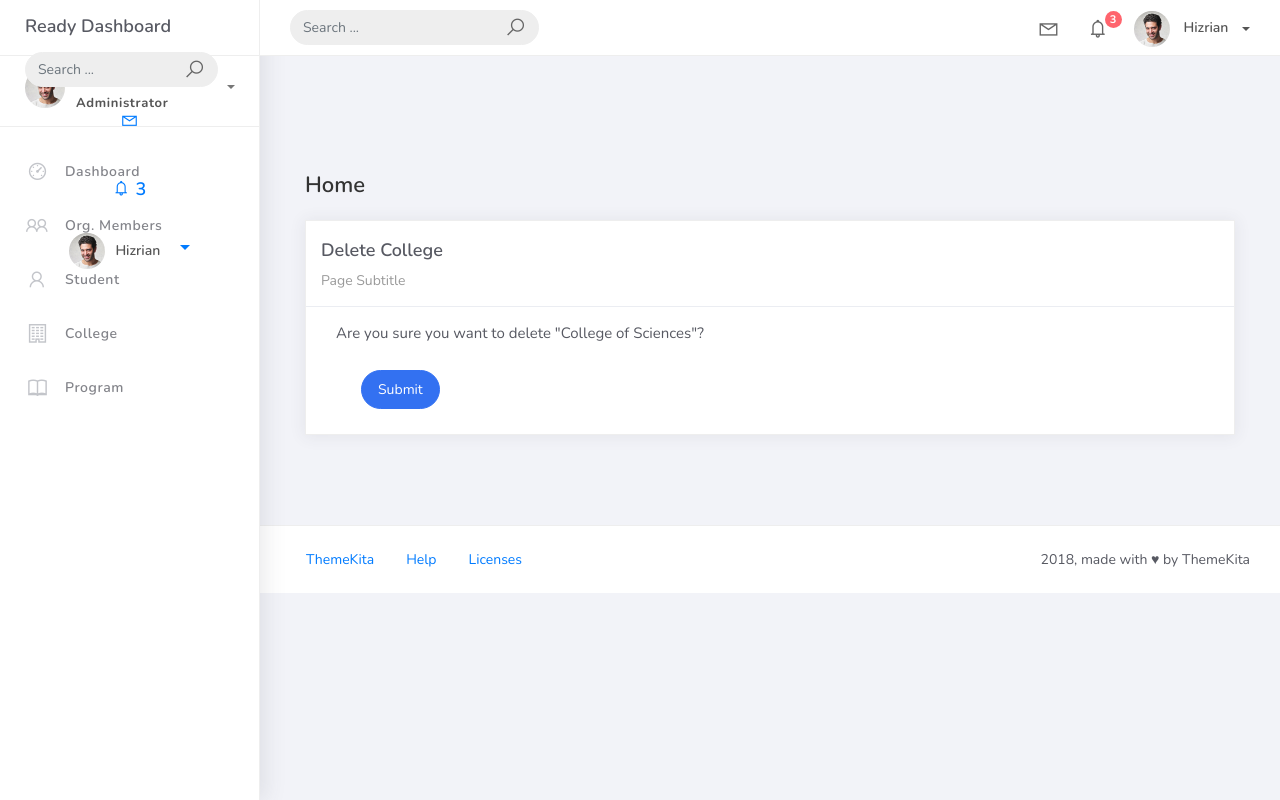
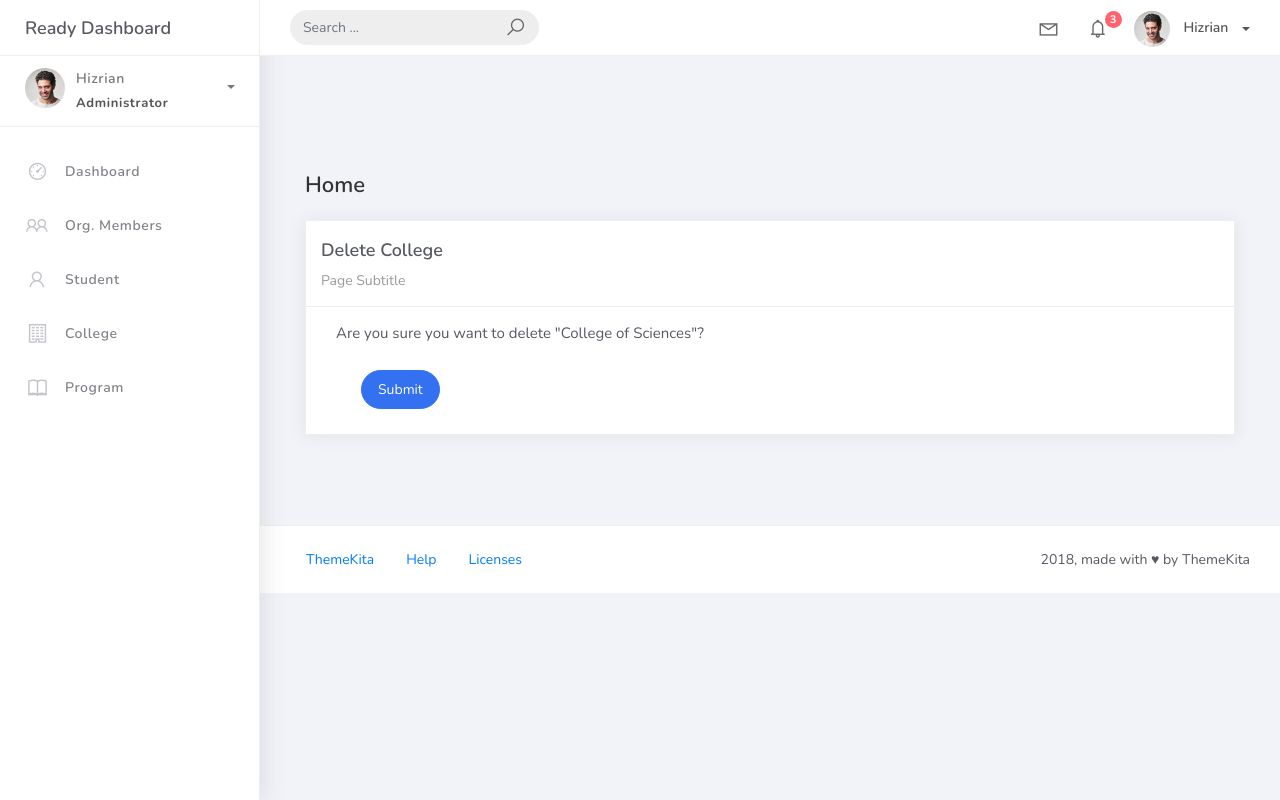
Before and after one commit to Althea09-gif/PSUSphere, a Django app: page /college_list/1/delete in a window 1280 px wide. Run offline with Django 5.2, Linux system fonts and the light colour scheme; data comes from the database, SQL or seed files in the repository; some libraries are stand-ins or nearby versions.

Commit message:
fix base.html

```diff
--- a/projectsite/templates/base.html
+++ b/projectsite/templates/base.html
@@ -19,132 +19,6 @@
     <div class="main-header">
       <div class="logo-header">
         <a href="{% url 'home' %}" class="logo">Ready Dashboard</a>
-
-					<form class="navbar-left navbar-form nav-search mr-md-3" action="">
-						<div class="input-group">
-							<input type="text" placeholder="Search ..." class="form-control">
-							<div class="input-group-append">
-								<span class="input-group-text">
-									<i class="la la-search search-icon"></i>
-								</span>
-							</div>
-						</div>
-					</form>
-					<ul class="navbar-nav topbar-nav ml-md-auto align-items-center">
-						<li class="nav-item dropdown hidden-caret">
-							<a class="nav-link dropdown-toggle" href="#" id="navbarDropdown" role="button" data-toggle="dropdown" aria-haspopup="true" aria-expanded="false">
-								<i class="la la-envelope"></i>
-							</a>
-							<div class="dropdown-menu" aria-labelledby="navbarDropdown">
-								<a class="dropdown-item" href="#">Action</a>
-								<a class="dropdown-item" href="#">Another action</a>
-								<div class="dropdown-divider"></div>
-								<a class="dropdown-item" href="#">Something else here</a>
-							</div>
-						</li>
-						<li class="nav-item dropdown hidden-caret">
-							<a class="nav-link dropdown-toggle" href="#" id="navbarDropdown" role="button" data-toggle="dropdown" aria-haspopup="true" aria-expanded="false">
-								<i class="la la-bell"></i>
-								<span class="notification">3</span>
-							</a>
-							<ul class="dropdown-menu notif-box" aria-labelledby="navbarDropdown">
-								<li>
-									<div class="dropdown-title">You have 4 new notification</div>
-								</li>
-								<li>
-									<div class="notif-center">
-										<a href="#">
-											<div class="notif-icon notif-primary"> <i class="la la-user-plus"></i> </div>
-											<div class="notif-content">
-												<span class="block">
-													New user registered
-												</span>
-												<span class="time">5 minutes ago</span>
-											</div>
-										</a>
-										<a href="#">
-											<div class="notif-icon notif-success"> <i class="la la-comment"></i> </div>
-											<div class="notif-content">
-												<span class="block">
-													Rahmad commented on Admin
-												</span>
-												<span class="time">12 minutes ago</span>
-											</div>
-										</a>
-										<a href="#">
-											<div class="notif-img">
-												<img src="{% static 'img/profile2.jpg' %}" alt="Img Profile">
-												</div>
-											<div class="notif-content">
-												<span class="block">
-													Reza send messages to you
-												</span>
-												<span class="time">12 minutes ago</span>
-											</div>
-										</a>
-										<a href="#">
-											<div class="notif-icon notif-danger"> <i class="la la-heart"></i> </div>
-											<div class="notif-content">
-												<span class="block">
-													Farrah liked Admin
-												</span>
-												<span class="time">17 minutes ago</span>
-											</div>
-										</a>
-									</div>
-								</li>
-								<li>
-									<a class="see-all" href="javascript:void(0);"> <strong>See all notifications</strong> <i class="la la-angle-right"></i> </a>
-								</li>
-							</ul>
-						</li>
-						<li class="nav-item dropdown">
-								<a class="dropdown-toggle profile-pic" data-toggle="dropdown" href="#" aria-expanded="false">
-								<img src="{% static 'img/profile.jpg' %}" alt="user-img" width="36" class="img-circle"><span >Hizrian</span></span> </a>
-							<ul class="dropdown-menu dropdown-user">
-								<li>
-									<div class="user-box">
-										<div class="u-img"><img src="{% static 'img/profile.jpg' %}" alt="user"></div>
-										<div class="u-text">
-											<h4>Hizrian</h4>
-											<p class="text-muted">hello@themekita.com</p><a href="profile.html" class="btn btn-rounded btn-danger btn-sm">View Profile</a></div>
-											<div class="scrollbar-inner sidebar-wrapper">
-					<div class="user">
-						<div class="photo">
-							</div>
-						<div class="info">
-							<a class="" data-toggle="collapse" href="#collapseExample" aria-expanded="true">
-								<a href="{% url 'home' %}"></a>
-								<i class="la la-dashboard"></i>
-								<p>Dashboard</p>
-								</a>
-						</li>
-						<li class="nav-item">
-							<a href="{% url 'organization-list' %}">
-								<i class="la la-table"></i>
-								<p>Organization</p>
-							</a>
-						</li>
-						<li class="nav-item">
-							<a href="{% url 'member-list' %}"></a>
-								<i class="la la-keyboard-o"></i>
-								<p>Org. Members</p>
-							</a>
-						</li>
-						<li class="nav-item">
-							<a href="{% url 'student-list' %}"></a>
-								<i class="la la-th"></i>
-								<p>Student</p>
-							</a>
-						</li>
-						<li class="nav-item">
-							<a href="{% url 'college-list' %}"></a>
-								<i class="la la-bell"></i>
-								<p>College</p>
-							</a>
-						</li>
-						<li class="nav-item"></li>
-							<a href="{% url 'program-list' %}"></a>
 
         <button class="navbar-toggler sidenav-toggler ml-auto" type="button" data-toggle="collapse"
                 data-target="collapse" aria-controls="sidebar" aria-expanded="false" aria-label="Toggle navigation">
```
